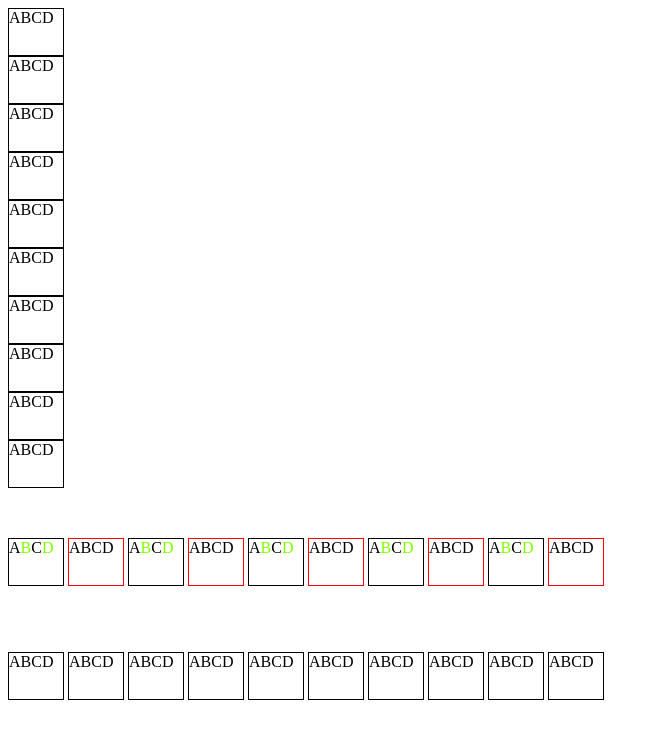
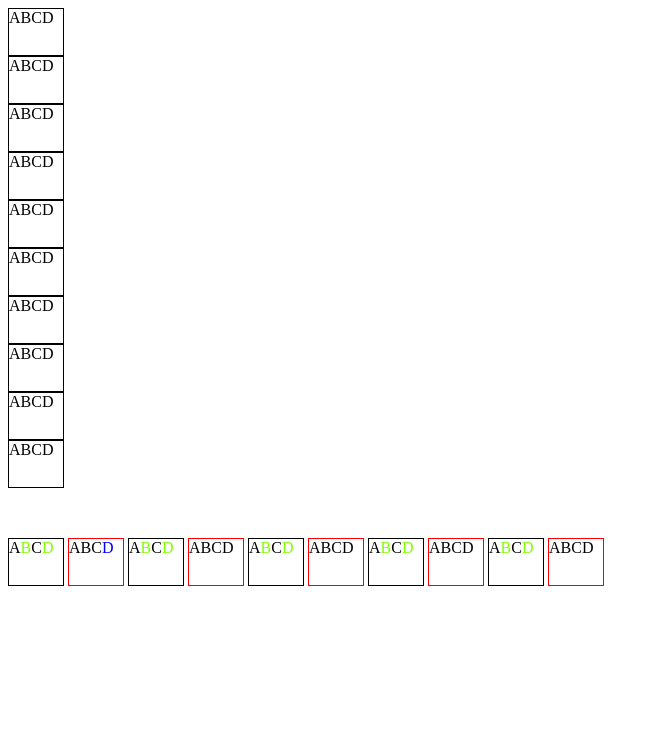
Before and after one commit to Azibatayam/WB-M1-D5, a plain HTML site: page index.html in a window 1280 px wide. Shown: the whole page, without its empty margins (0-659 px from the left). Drawn offline with Linux system fonts and the light colour scheme.

Commit message:
Exercise 4

```diff
--- a/index.html
+++ b/index.html
@@ -36,17 +36,7 @@
     <p><span>A</span><span>B</span><span>C</span><span>D</span></p>
 </div>
 
-<div class="Table-3">
-    <p><span>A</span><span>B</span><span>C</span><span>D</span></p>
-    <p><span>A</span><span>B</span><span>C</span><span>D</span></p>
-    <p><span>A</span><span>B</span><span>C</span><span>D</span></p>
-    <p><span>A</span><span>B</span><span>C</span><span>D</span></p>
-    <p><span>A</span><span>B</span><span>C</span><span>D</span></p>
-    <p><span>A</span><span>B</span><span>C</span><span>D</span></p>
-    <p><span>A</span><span>B</span><span>C</span><span>D</span></p>
-    <p><span>A</span><span>B</span><span>C</span><span>D</span></p>
-    <p><span>A</span><span>B</span><span>C</span><span>D</span></p>
-    <p><span>A</span><span>B</span><span>C</span><span>D</span></p>
+
 </div>
 </body>
 </html>
--- a/style.css
+++ b/style.css
@@ -22,11 +22,7 @@
     color: chartreuse;
 }
 
+.Table-2 p:nth-child(2) > span:last-of-type{
+    color: blue;
 
-.Table-3 p{
-    display:inline-block;
-    width: 54px;
-    height: 46px;
-    border: 1px solid black;
-    margin-top: 50px;
 }
```
